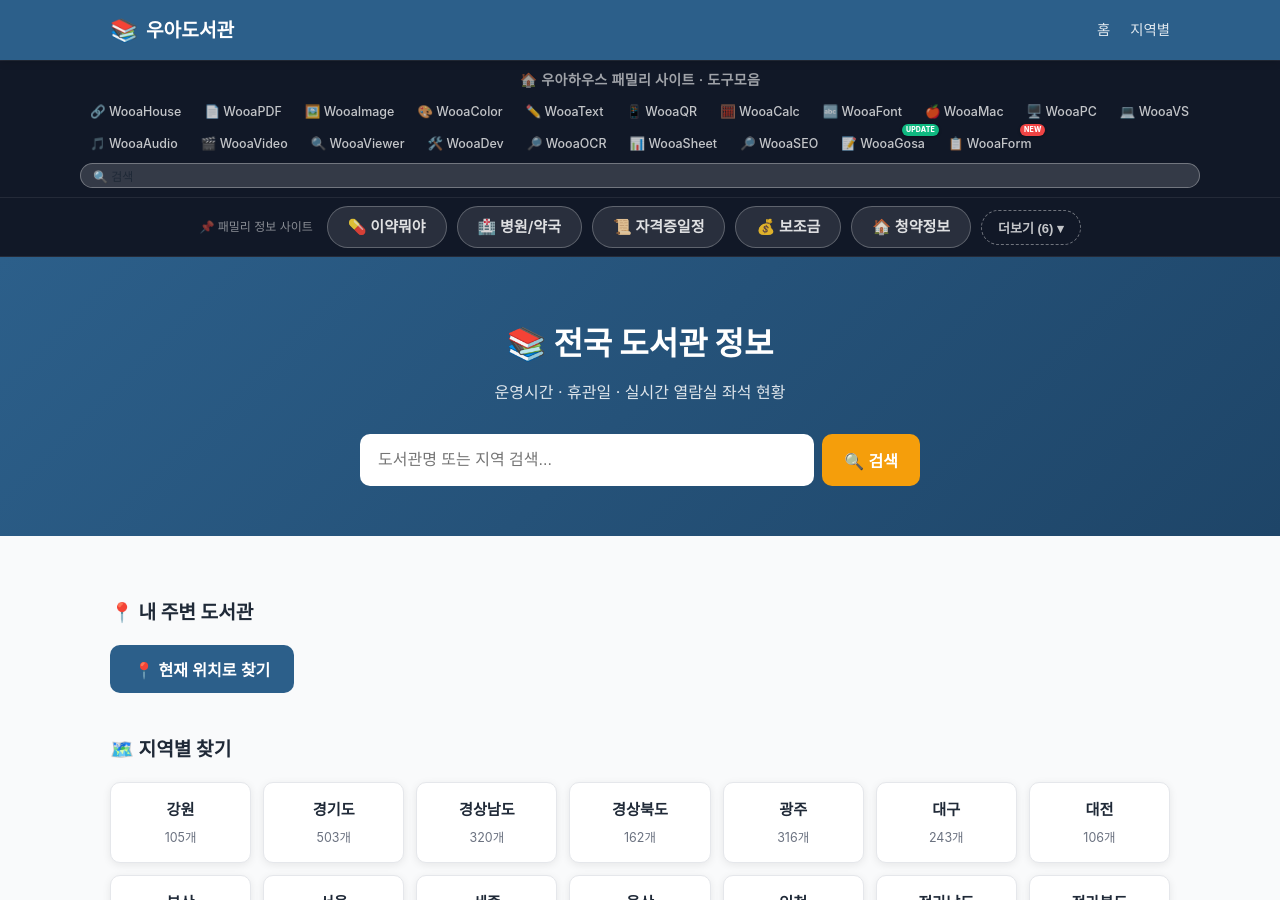
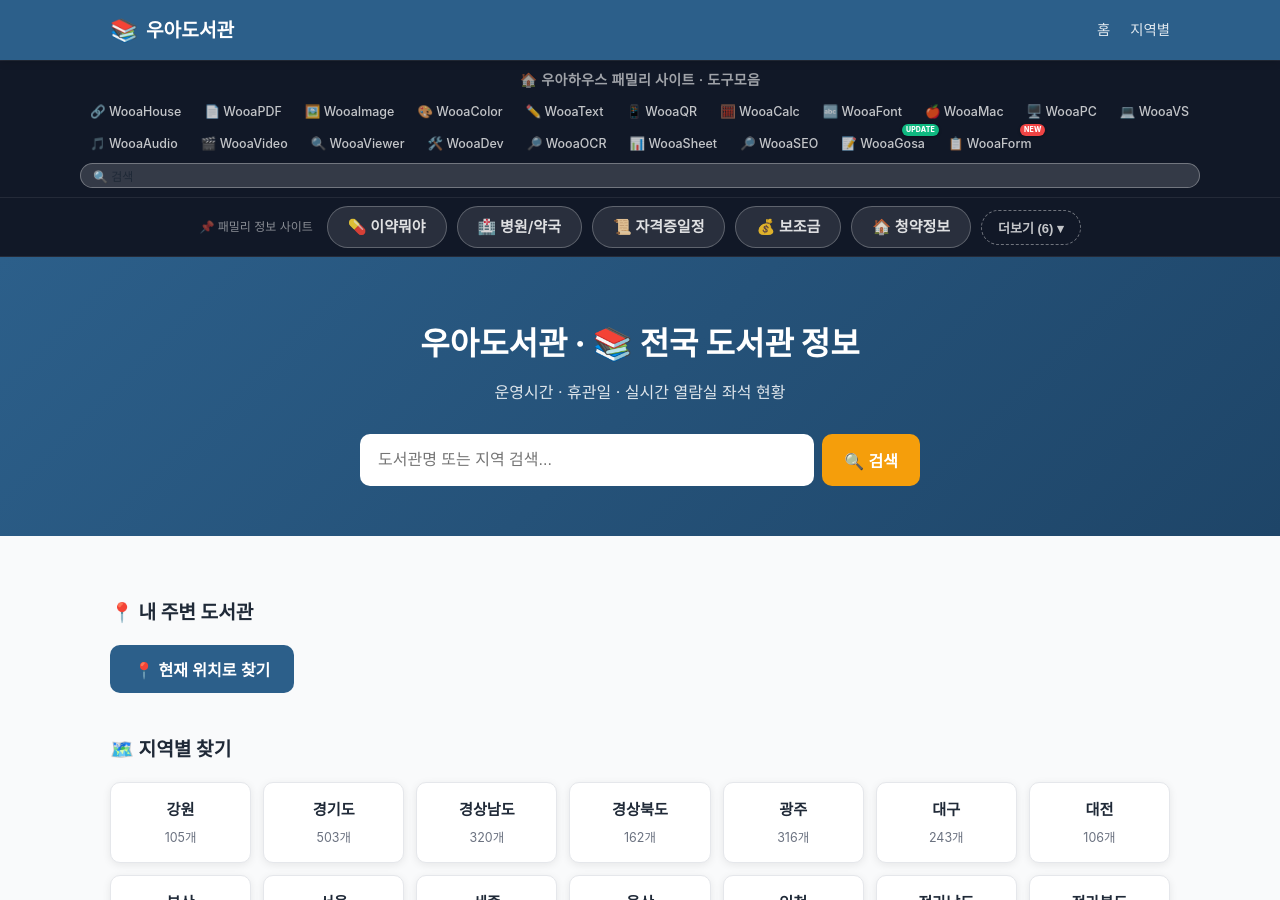
Before and after one commit to ingmaster83-code/wooalib, a Jekyll site: the page built from index.html, in a window 1280 px wide and 900 px high. Built offline with Jekyll 4.4.1, drawn with Linux system fonts in a browser that asks for light colours; some web fonts are replaced; comment, search, counter and statistics services are not loaded.

Commit message:
Add Korean brand name to H1 for SEO/brand-search visibility

```diff
--- a/index.html
+++ b/index.html
@@ -6,7 +6,7 @@ description: 전국 공공도서관 운영시간, 휴관일, 실시간 열람실
 
 <!-- 히어로 검색 -->
 <section class="hero">
-  <h1>📚 전국 도서관 정보</h1>
+  <h1>우아도서관 · 📚 전국 도서관 정보</h1>
   <p>운영시간 · 휴관일 · 실시간 열람실 좌석 현황</p>
   <div style="position:relative">
     <div class="search-box">
```
